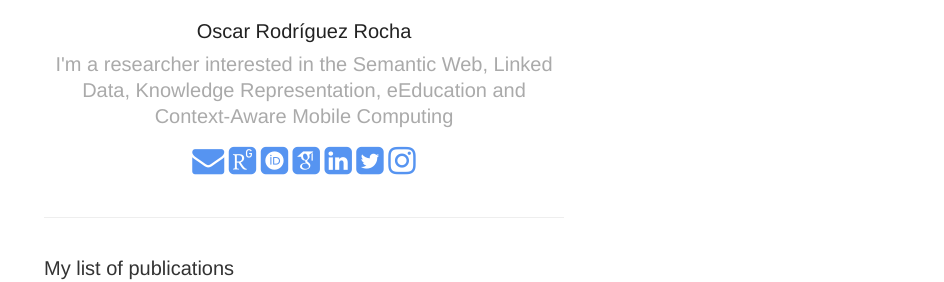
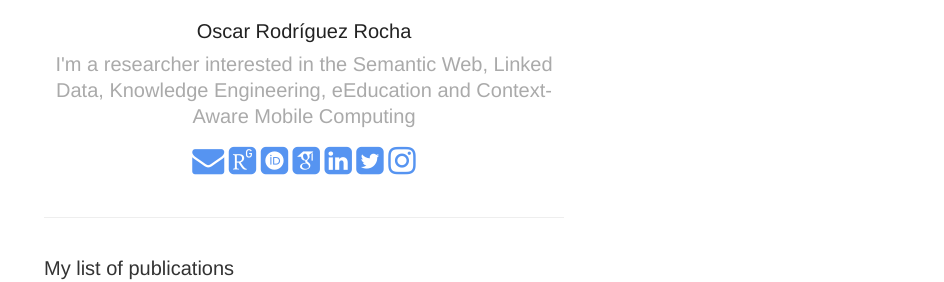
Before and after one commit to oskrocha/oskrocha.github.io, a Jekyll site: the page built from publications.md, in a window 1280 px wide. Shown: the part 220-502 px from the top of the page, without its empty margins (336-1280 px from the left). Built offline with Jekyll 4.4.1, drawn with Linux system fonts in a browser that asks for light colours; nearby versions of some CDN libraries; some web fonts are replaced; Markdown is read by kramdown in place of the engine named in the settings.

Commit message:
Build site at 2016-10-13 10:05:31 UTC

```diff
--- a/_config.yml
+++ b/_config.yml
@@ -1,6 +1,6 @@
 name: Oscar Rodríguez Rocha
-description: I'm a researcher interested in the Semantic Web, Linked Data, Knowledge Representation, eEducation and Context-Aware Mobile Computing
-meta_description: "This is my personal Site, I'm a researcher interested in the Semantic Web, Linked Data, Knowledge Representation, eEducation and Context-Aware Mobile Computing"
+description: I'm a researcher interested in the Semantic Web, Linked Data, Knowledge Engineering, eEducation and Context-Aware Mobile Computing
+meta_description: "This is my personal Site, I'm a researcher interested in the Semantic Web, Linked Data, Knowledge Engineering, eEducation and Context-Aware Mobile Computing"
 
 aboutPage: true
 
```
Also changed, not shown: 7 other files.
